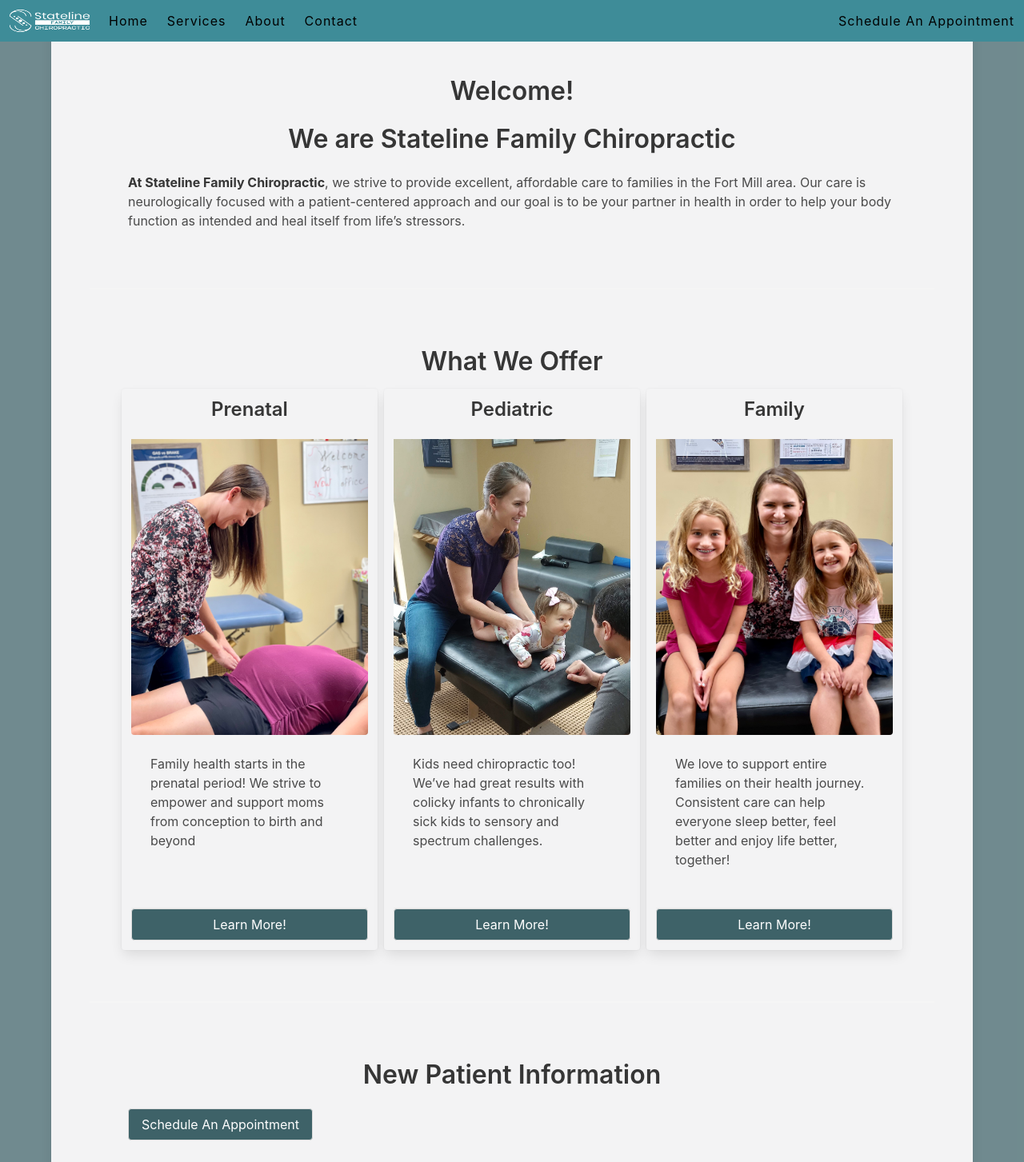
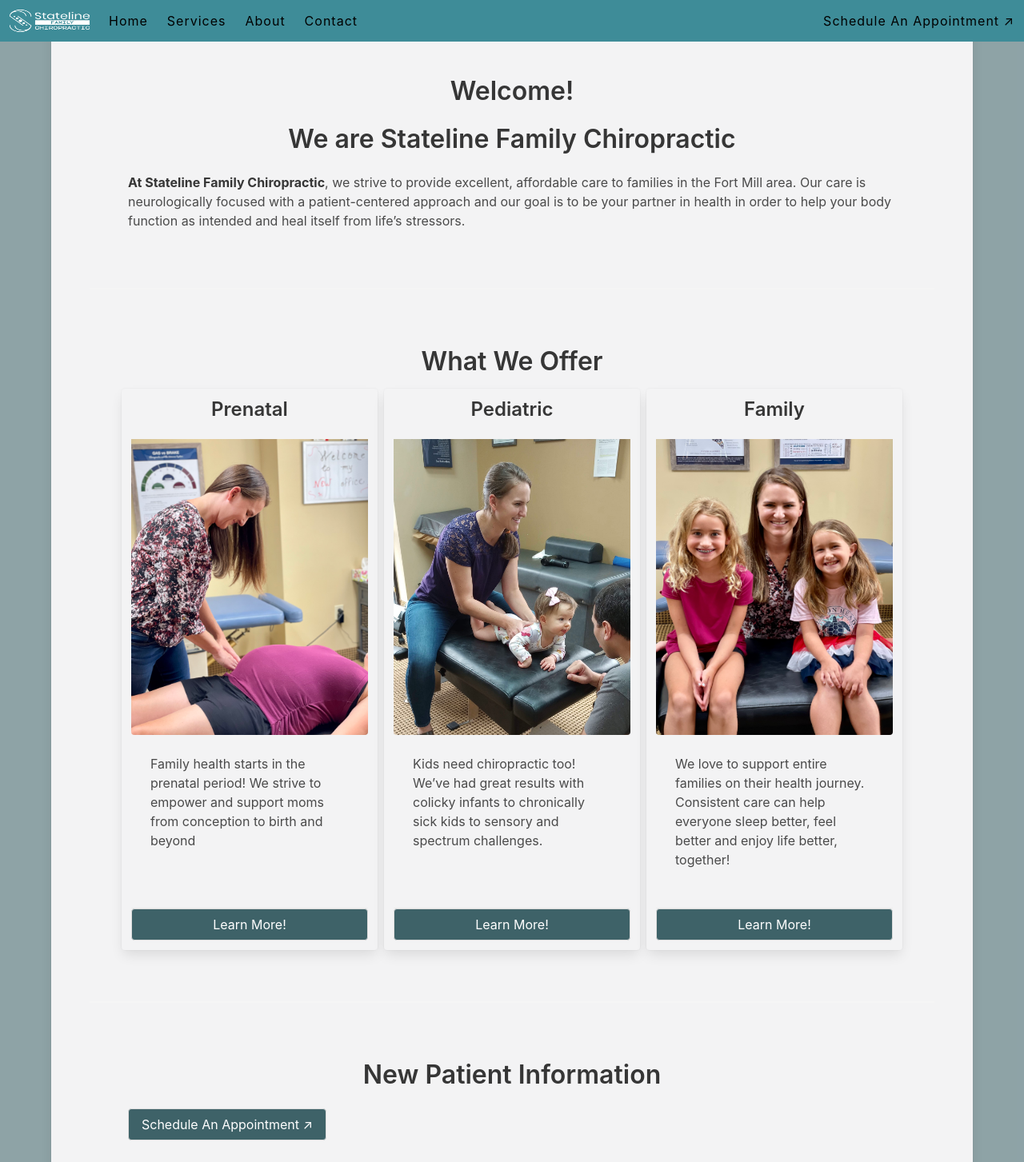
Before and after one commit to sempercuriosus/stateline-fc, a React (Vite) app: page / in a window 1280 px wide. Shown: the top 1453 px of the page at 80% size. Built offline with nearby package versions, Linux system fonts and the light colour scheme.

Commit message:
added nav logic

```diff
--- a/src/components/ui/nav.jsx
+++ b/src/components/ui/nav.jsx
@@ -1,3 +1,4 @@
+import { useState, useEffect } from 'react';
 import contactInfo from '../../pages/Contact/contact.js';
 import { colors } from '../../styles/styles.js';
 
@@ -15,9 +16,12 @@
 };
 
 function Nav() {
+  const [isActive, setisActive] = useState(false);
+
   return (
     <>
       <nav
+        // id='navbar'
         className='navbar is-fixed-top'
         role='navigation'
         aria-label='main navigation'
@@ -39,23 +43,28 @@
             />
           </a>
 
-          {/* <a
+          <a
+            onClick={() => {
+              setisActive(!isActive);
+            }}
             role='button'
-            className='navbar-burger'
+            className={`navbar-burger burger ${isActive ? 'is-active' : ''}`}
             aria-label='menu'
             aria-expanded='false'
             data-target='navbarBasicExample'>
             <span aria-hidden='true'></span>
             <span aria-hidden='true'></span>
             <span aria-hidden='true'></span>
-          </a> */}
+          </a>
         </div>
         <div
           id='navbar'
-          className='navbar-menu'>
+          className={`navbar-menu ${isActive ? 'is-active' : ''}`}>
           {/* Start */}
+
           <div className='navbar-start'>
             {/* Home */}
+
             <a
               className='navbar-item'
               style={{ color: colors.BLACK }}
@@ -78,29 +87,6 @@
               Services
             </a>
 
-            {/* Dropdown
-            <div className='navbar-item has-dropdown is-hoverable'>
-              {/* <div className='navbar-dropdown'>
-                <a
-                  className='navbar-item'
-                  to='/Prenatal'>
-                  Prenatal
-                </a>
-                <a
-                  className='navbar-item'
-                  to='/Pediatric'>
-                  Pediatric
-                </a>
-                <a
-                  className='navbar-item'
-                  to='/Family'>
-                  Family
-                </a>
-                <a className='navbar-item'></a>
-                <hr className='navbar-divider' />
-              </div>
-            </div> */}
-
             {/* About */}
             <a
               className='navbar-item'
@@ -110,6 +96,7 @@
               }}>
               About
             </a>
+
             {/* Contact */}
             <a
               className='navbar-item'
@@ -129,7 +116,7 @@
                 console.log(contact.scheduler);
                 handleNavClickExternal(contact.scheduler);
               }}>
-              Schedule An Appointment
+              Schedule An Appointment ↗︎
             </a>
           </div>
         </div>
--- a/src/pages/NewPatient/newPatient.jsx
+++ b/src/pages/NewPatient/newPatient.jsx
@@ -21,7 +21,7 @@
             onClick={() => {
               openScheduler(contact.scheduler);
             }}>
-            Schedule An Appointment
+            Schedule An Appointment ↗︎
           </button>
         </div>
         <p className='block'>
--- a/src/styles/App.css
+++ b/src/styles/App.css
@@ -1,5 +1,5 @@
 body {
-  background-color: #3e6268bd
+  background-color: #3e626895
 }
 
 html {
```
